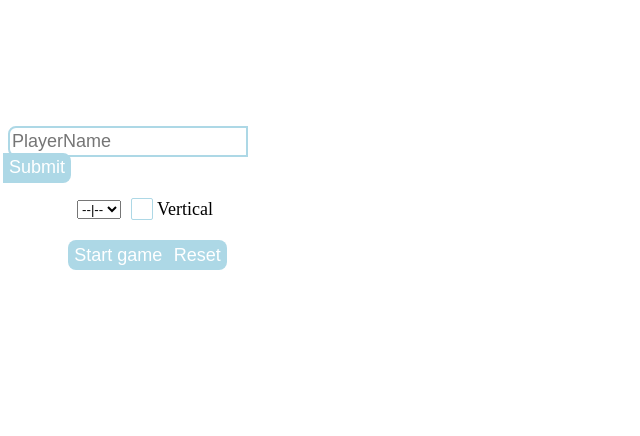
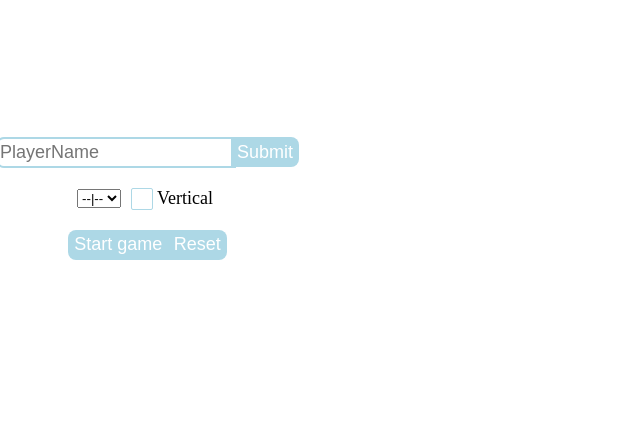
Before and after one commit to MarcoDalBoni/battleship, a website built with webpack: page src/index.html in a window 1280 px wide. Shown: the part 170-606 px from the top of the page, without its empty margins (0-640 px from the left). Built offline with nearby package versions, Linux system fonts and the light colour scheme.

Commit message:
fix grafico

```diff
--- a/src/index.html
+++ b/src/index.html
@@ -4,7 +4,7 @@
     </head>
     <body>
         <div id="sidebar">
-            <div>
+            <div class="input-name">
                 <input type="text" placeholder="PlayerName" id="inputName">
                 <button id="submitName">Submit</button>
             </div>
--- a/src/style.css
+++ b/src/style.css
@@ -14,6 +14,13 @@ body {
     gap: 20px;
     height: 95vh;
     font-size: 18px;
+}
+
+.input-name {
+    display: flex;
+    justify-content: center;
+    align-items: center;
+    gap: 0px;
 }
 
 #inputName {
```
Also changed, not shown: dist/bundle.js, dist/index.html.
